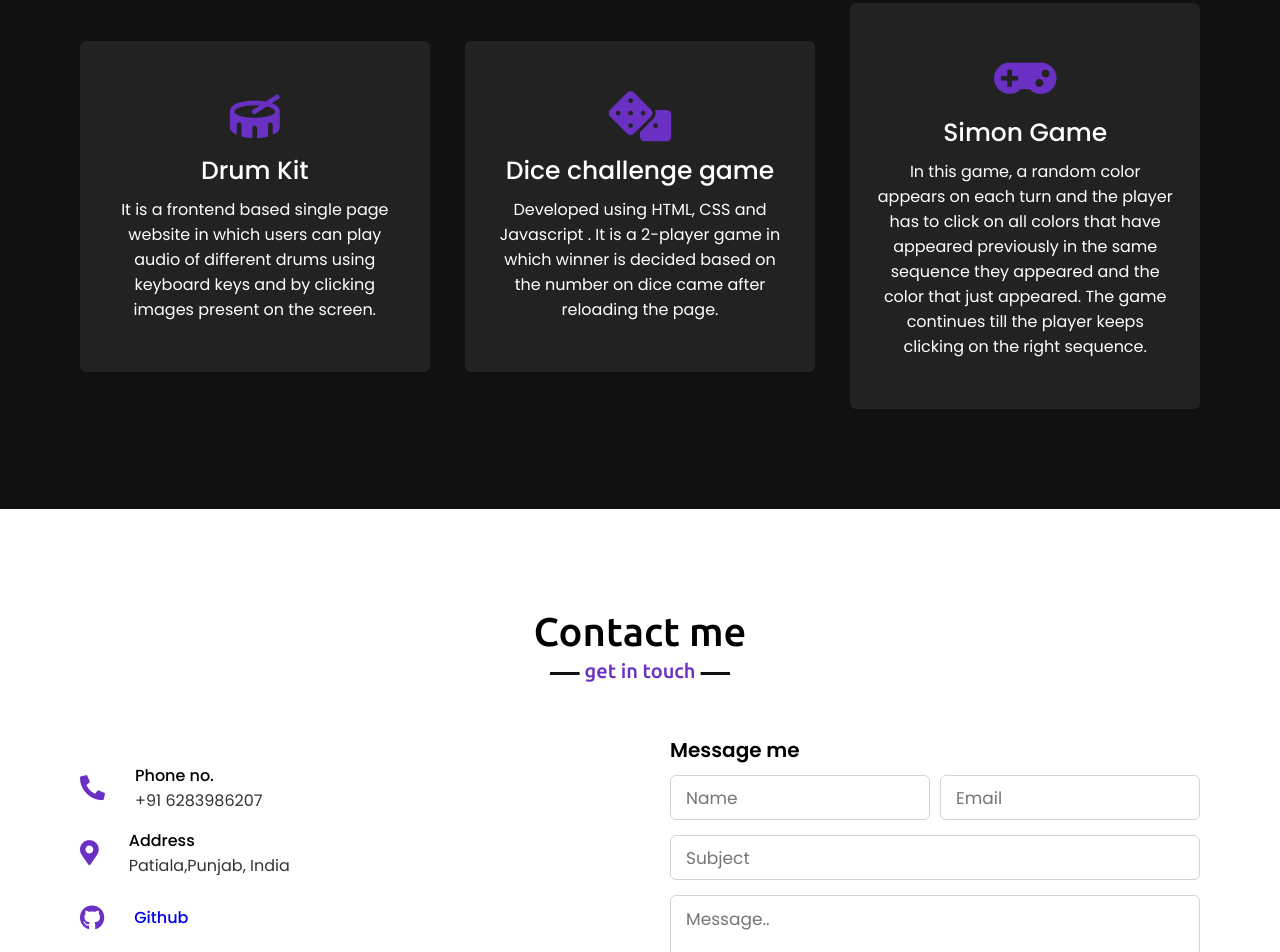
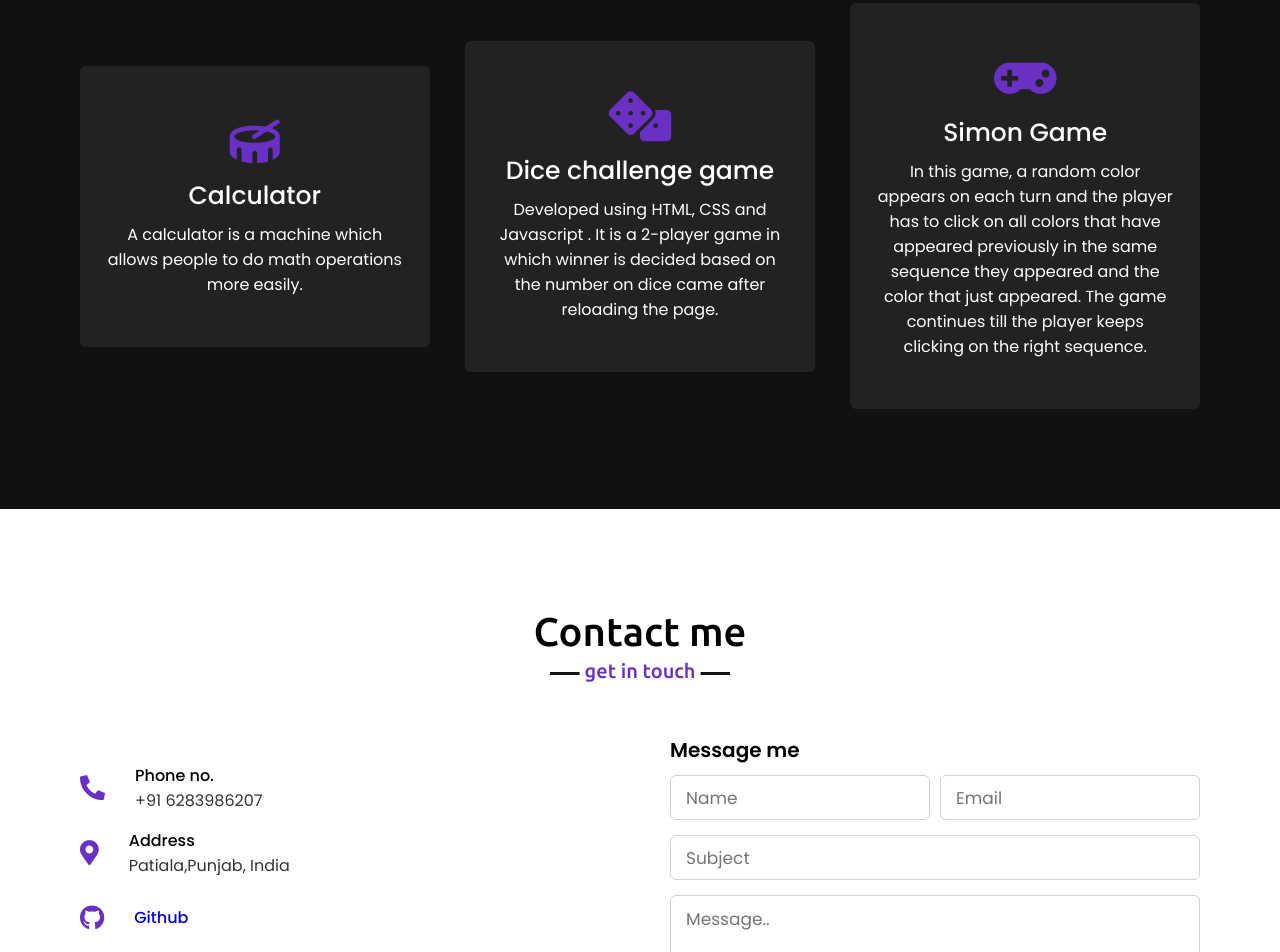
Before and after one commit to broskidix/Portfolio, a plain HTML site: page index.html in a window 1280 px wide. Shown: the part 2290-3242 px from the top of the page. Drawn offline with nearby package versions, Linux system fonts and the light colour scheme.

Commit message:
Update index.html

```diff
--- a/index.html
+++ b/index.html
@@ -147,8 +147,8 @@
           <a href="https://broskidix.github.io/calc/" class="projects">
             <div class="box">
               <i class="fas fa-drum"></i>
-              <div class="text">Drum Kit</div>
-              <p>It is a frontend based single page website in which users can play audio of different drums using keyboard keys and by clicking images present on the screen.</p>
+              <div class="text">Calculator</div>
+              <p>A calculator is a machine which allows people to do math operations more easily. </p>
             </div>
           </a>
 
```
